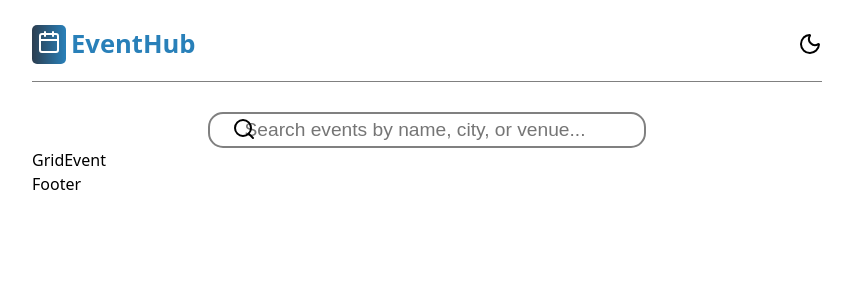
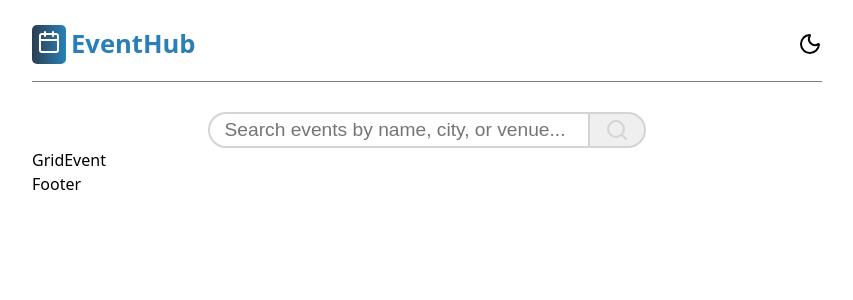
Before and after one commit to Eze-Medina/event-finder, a React (Vite) app: page / in a window 1280 px wide. Shown: the top 300 px of the page, without its empty margins (213-1066 px from the left). Built offline with nearby package versions, Linux system fonts and the light colour scheme.

Commit message:
filter updated

```diff
--- a/src/modules/events/components/filter/Filter.jsx
+++ b/src/modules/events/components/filter/Filter.jsx
@@ -2,12 +2,20 @@ import style from './filter.module.css'
 import { Search } from "lucide-react"
 
 export const Filter = () => {
+
+  const manejarClick = () => {
+    console.log("¡Hiciste clic!");
+  };
+
+
   return (
     <div className={style.inputCont}>
-      <div className={style.searchCont}>
-        <Search/>
+      <div className={style.element}>
+        <input type="text" placeholder='Search events by name, city, or venue...'/>
+        <button onClick={ manejarClick }>
+          <Search color="rgb(212, 212, 212)"/>
+        </button>
       </div>
-      <input type="text" placeholder='Search events by name, city, or venue...'/>
     </div>
   )
 }
--- a/src/modules/events/components/filter/filter.module.css
+++ b/src/modules/events/components/filter/filter.module.css
@@ -1,23 +1,36 @@
 .inputCont {
-  display: flex;
-  justify-content: center;
-  padding-top: 30px;
   display: grid;
   grid-template-columns: 0.4fr 1fr 0.4fr;
-  position: relative;
+  align-items: center;
+  padding-top: 30px;
+}
+
+.element{
+  grid-column: 2;
+  display: flex;
+  align-items: center;
 }
 
 input {
-  grid-column: 2;
+  flex: 1;
   padding: 5px;
-  padding-left: 35px;
-  border-radius: 15px;
+  padding-left: 15px;
+  border-radius: 50px 0px 0px 50px;
+  border: solid 2px rgb(212, 212, 212);
   font-size: 1.2em;
-  border: solid 2px gray;
 }
 
-.searchCont{
-  position: absolute;
-  left: 200px;
-  top: 35px;
+input:focus {
+  border-color: #2e93ff93;
+  outline: none;
 }
+
+button {
+  display: flex;
+  align-items: center;
+  padding: 4px 15px;
+  border-radius: 0px 50px 50px 0px;
+  border: solid 2px rgb(212, 212, 212);
+  border-left: none;
+  cursor: pointer;
+}
```
